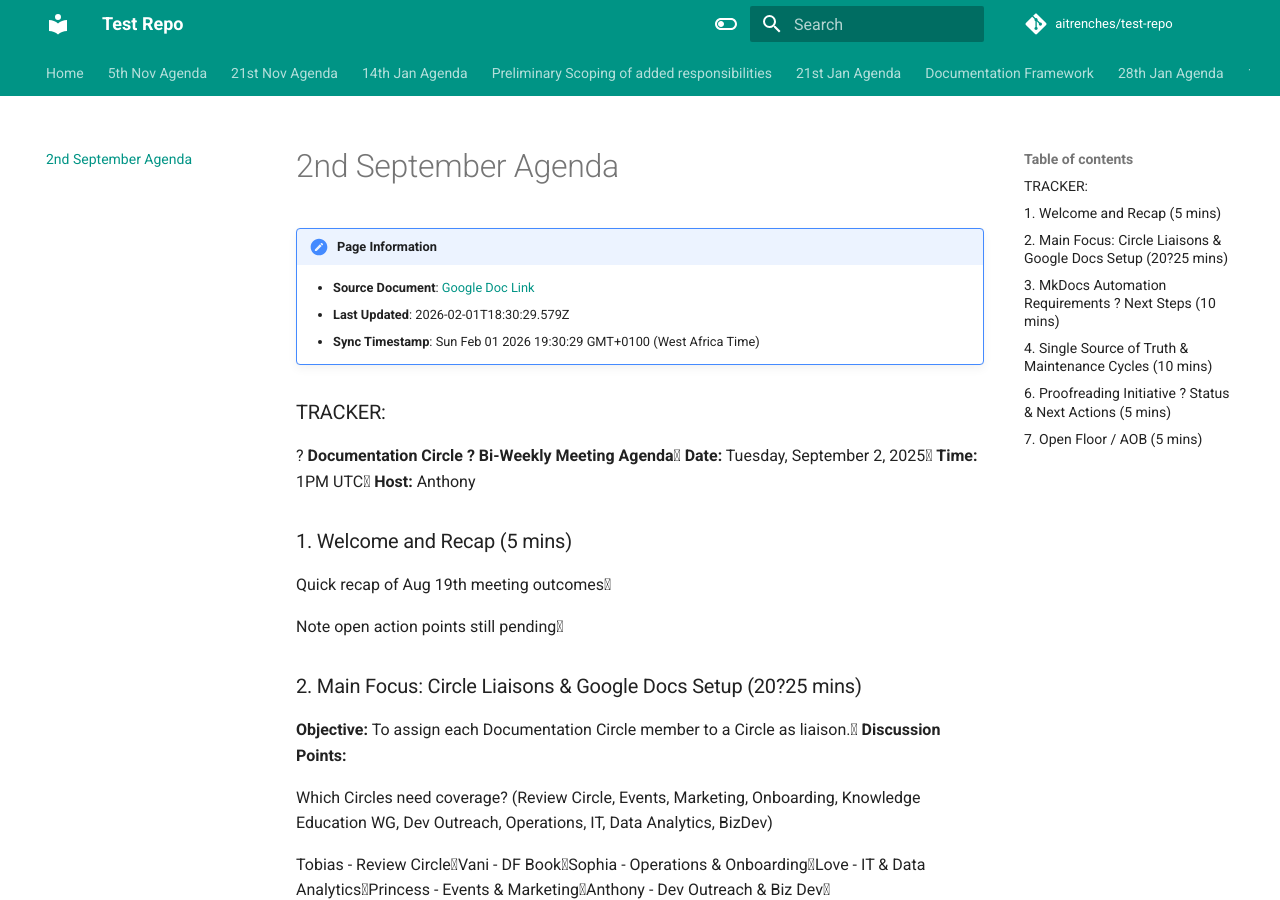
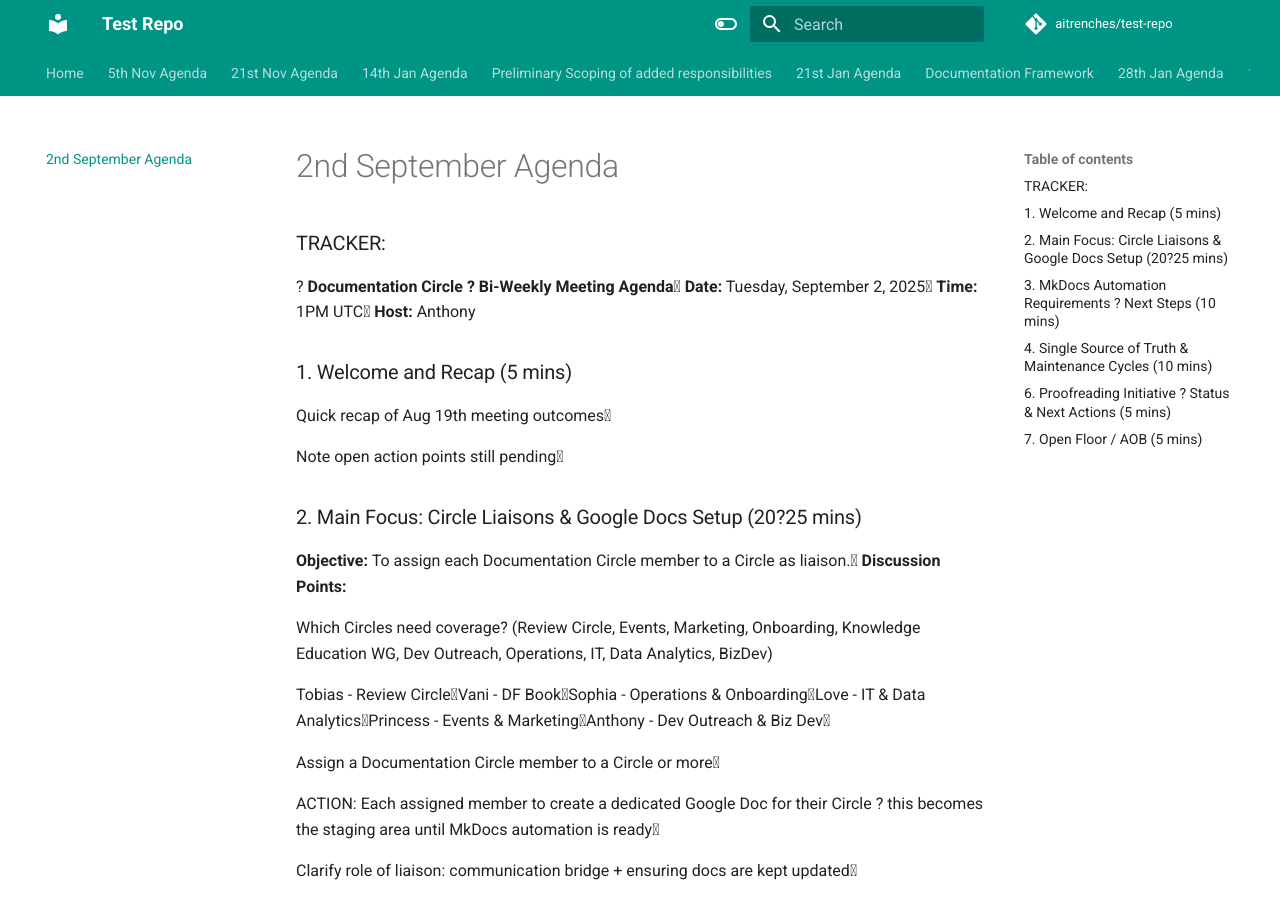
Before and after one commit to aitrenches/test-repo, an MkDocs documentation site: the page built from docs/2nd-september-agenda.md, in a window 1280 px wide and 900 px high. Built offline with MkDocs 1.6.1 and Material for MkDocs 9.7.7, drawn with Linux system fonts in a browser that asks for light colours; comment, search, counter and statistics services are not loaded.

Commit message:
Sync tab: 2nd September Agenda

```diff
--- a/docs/2nd-september-agenda.md
+++ b/docs/2nd-september-agenda.md
@@ -1,14 +1,9 @@
 ---
 title: "2nd September Agenda"
-last_updated: "2026-02-01T18:30:29.579Z"
+last_updated: "2026-02-01T18:36:14.742Z"
 source_doc: "https://docs.google.com/document/d/1l5-1xQtHEozG9N6FpkFO4A6oixgQ6ZUo8Jx0FXYtqro/edit#heading=h.t.g5o5373dxxte"
-sync_timestamp: "Sun Feb 01 2026 19:30:29 GMT+0100 (West Africa Time)"
+sync_timestamp: "Sun Feb 01 2026 19:36:14 GMT+0100 (West Africa Time)"
 ---
-
-!!! note "Page Information"
-    - **Source Document**: [Google Doc Link](https://docs.google.com/document/d/1l5-1xQtHEozG9N6FpkFO4A6oixgQ6ZUo8Jx0FXYtqro/edit#heading=h.t.g5o5373dxxte)
-    - **Last Updated**: 2026-02-01T18:30:29.579Z
-    - **Sync Timestamp**: Sun Feb 01 2026 19:30:29 GMT+0100 (West Africa Time)
 
 ### TRACKER:
 
```
